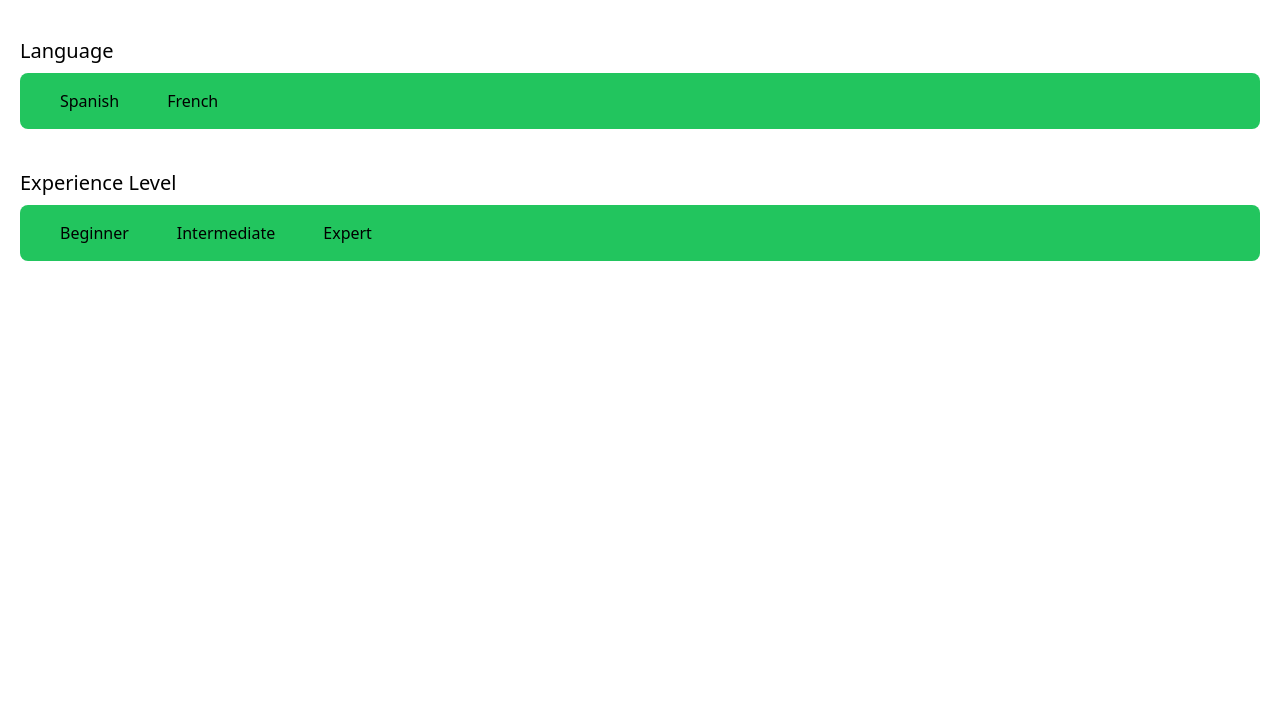
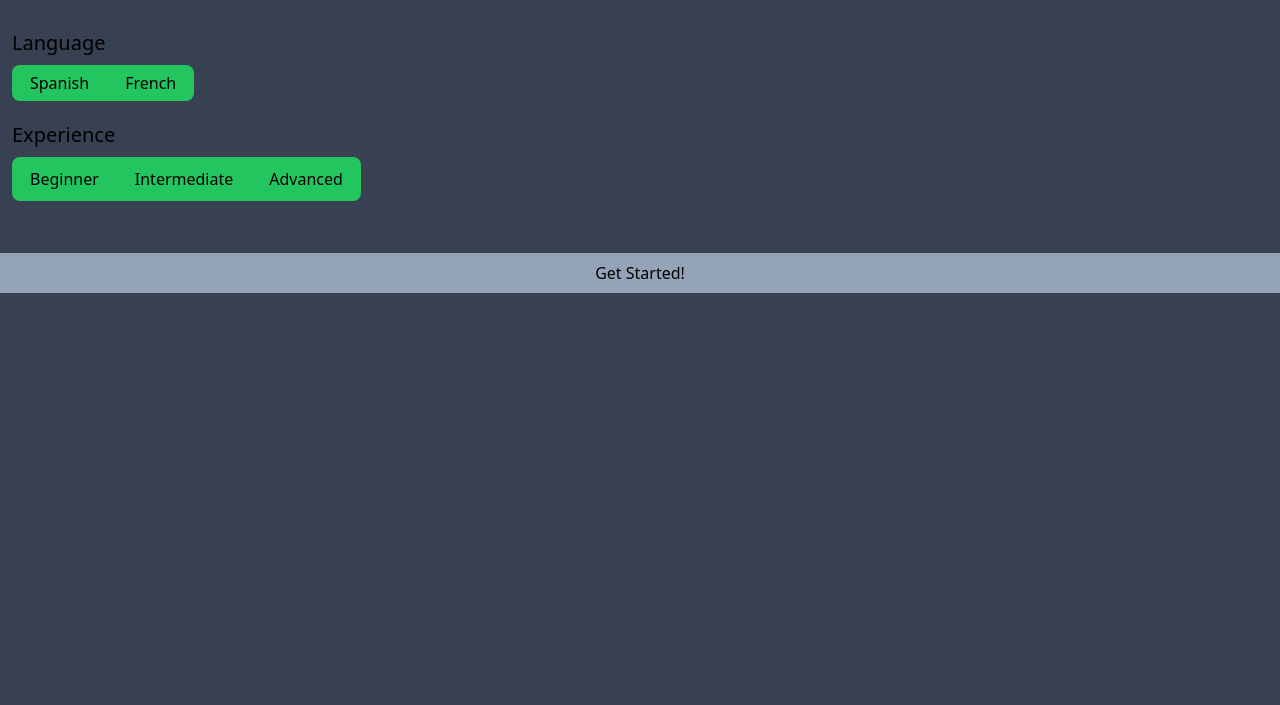
Before and after one commit to micpatmc/linguability, a browser extension: page src/hello.html in a window 1280 px wide. Shown: the part 95-800 px from the top of the page. Drawn offline with Linux system fonts and the light colour scheme.

Commit message:
updated main html file

```diff
--- a/src/hello.html
+++ b/src/hello.html
@@ -6,10 +6,10 @@
     <title>Linguability</title>
     <link href="./output.css" rel="stylesheet" />
   </head>
-  <body>
-    <div class="p-5">
+  <body class="bg-gray-700">
+    <div class="p-3">
       <div class="flex justify-center mb-2">
-        <h1 class="text-3xl">Linguability</h1>
+        <h1 class="text-3xl font-extrabold text-gray-400">LINGUABILITY</h1>
       </div>
       <div class="flex justify-center mb-10">
         <p class="text-lg">
@@ -18,30 +18,30 @@
         </p>
       </div>
       <h2 class="text-xl mb-2">Language</h2>
-      <div class="relative mb-10">
-        <div class="flex space-x-4 px-6 py-2 bg-green-500 rounded-lg">
+      <div class="flex relative mb-5">
+        <div class="flex bg-green-500 rounded-lg">
           <button
-            class="z-10 px-4 py-2 text-black"
+            class="z-10 px-4 py-1 m-0.5 text-black rounded-lg hover:bg-green-400"
             onclick="moveIndicator('beginner')"
-            id="beginner"
+            id="Spanish"
           >
             Spanish
           </button>
 
           <button
-            class="relative z-10 px-4 py-2 text-black"
+            class="z-10 px-4 py-1 m-0.5 ext-black rounded-lg hover:bg-green-400"
             onclick="moveIndicator('intermediate')"
-            id="intermediate"
+            id="French"
           >
             French
           </button>
         </div>
       </div>
-      <h2 class="text-xl mb-2">Experience Level</h2>
-      <div class="relative mb-10">
-        <div class="flex space-x-4 px-6 py-2 bg-green-500 rounded-lg">
+      <h2 class="text-xl mb-2">Experience</h2>
+      <div class="flex relative mb-10">
+        <div class="flex bg-green-500 rounded-lg">
           <button
-            class="relative z-10 px-4 py-2 text-black"
+            class="z-10 px-4 py-2 m-0.5 text-black rounded-lg hover:bg-green-400"
             onclick="moveIndicator('beginner')"
             id="beginner"
           >
@@ -49,7 +49,7 @@
           </button>
 
           <button
-            class="relative z-10 px-4 py-2 text-black"
+            class="z-10 px-4 py-2 m-0.5 ext-black rounded-lg hover:bg-green-400"
             onclick="moveIndicator('intermediate')"
             id="intermediate"
           >
@@ -57,14 +57,23 @@
           </button>
 
           <button
-            class="relative z-10 px-4 py-2 text-black"
-            onclick="moveIndicator('expert')"
-            id="expert"
+            class="z-10 px-4 py-2 m-0.5 ext-black rounded-lg hover:bg-green-400"
+            onclick="moveIndicator('intermediate')"
+            id="advanced"
           >
-            Expert
+            Advanced
           </button>
         </div>
       </div>
     </div>
+    <div class="flex justify-center mb-10 bg-slate-400 hover:bg-green-500">
+      <button
+        class="relative z-10 px-4 py-2 text-black rounded-lg"
+        onclick="moveIndicator('intermediate')"
+        id="intermediate"
+      >
+        Get Started!
+      </button>
+    </div>
   </body>
 </html>
```
Also changed, not shown: src/output.css.
